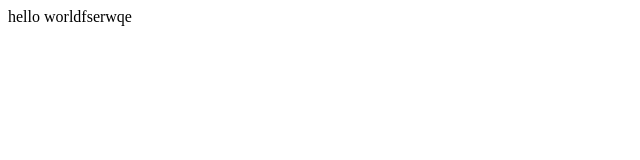
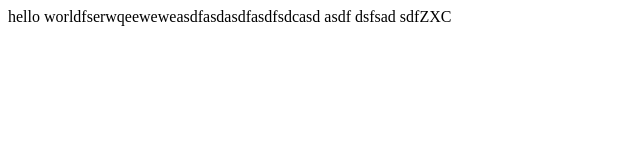
Before and after one commit to izharahmed31/coursera_angular, a plain HTML site: page index.html in a window 1280 px wide. Shown: the whole page, without its empty margins (0-640 px from the left). Drawn offline with Linux system fonts and the light colour scheme.

Commit message:
new version

```diff
--- a/index.html
+++ b/index.html
@@ -5,7 +5,14 @@
     <title></title>
 </head>
 <body>
-hello worldfserwqe
+hello worldfserwqeeweweasdfasdasdfasdfsdcasd
+
+
+asdf
+
+dsfsad
+sdfZXC
+
 
 </body>
 </html>
```
